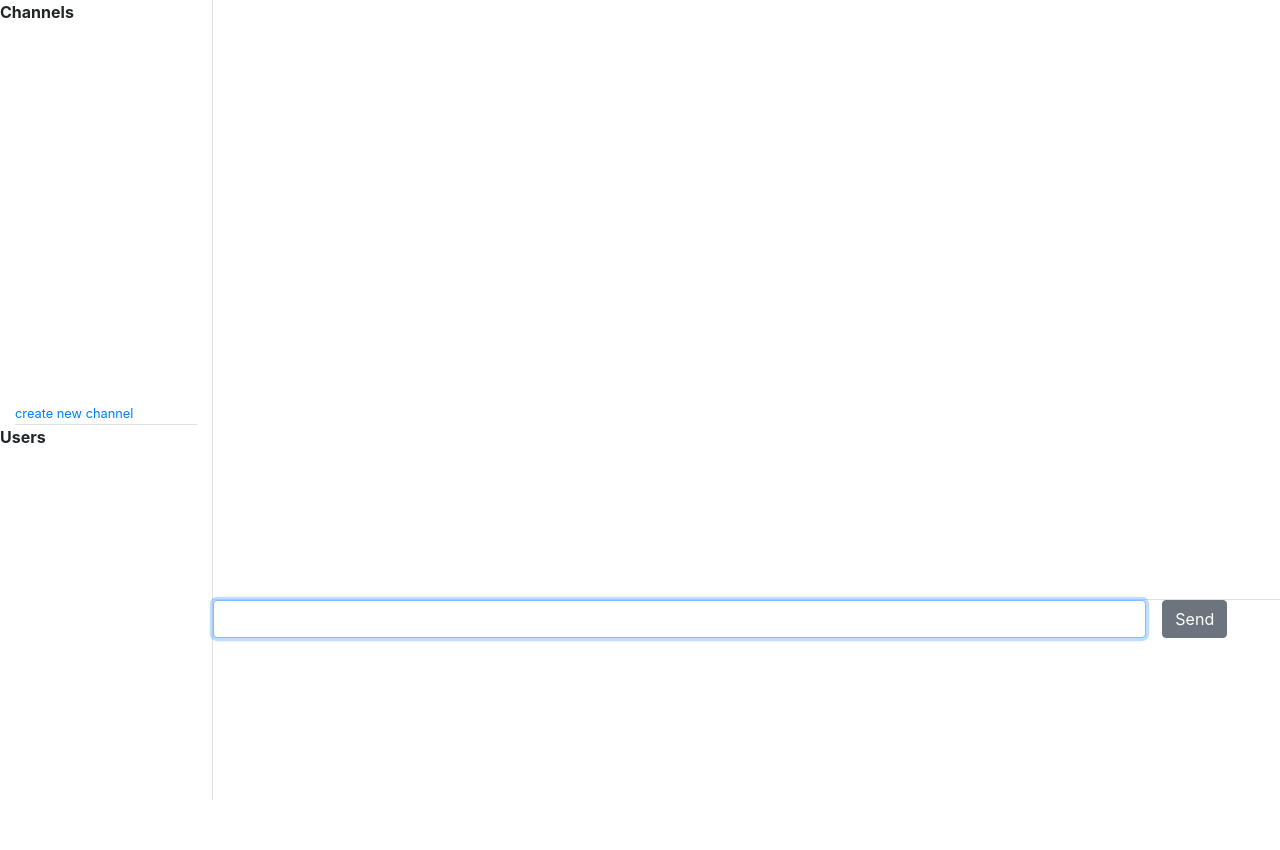
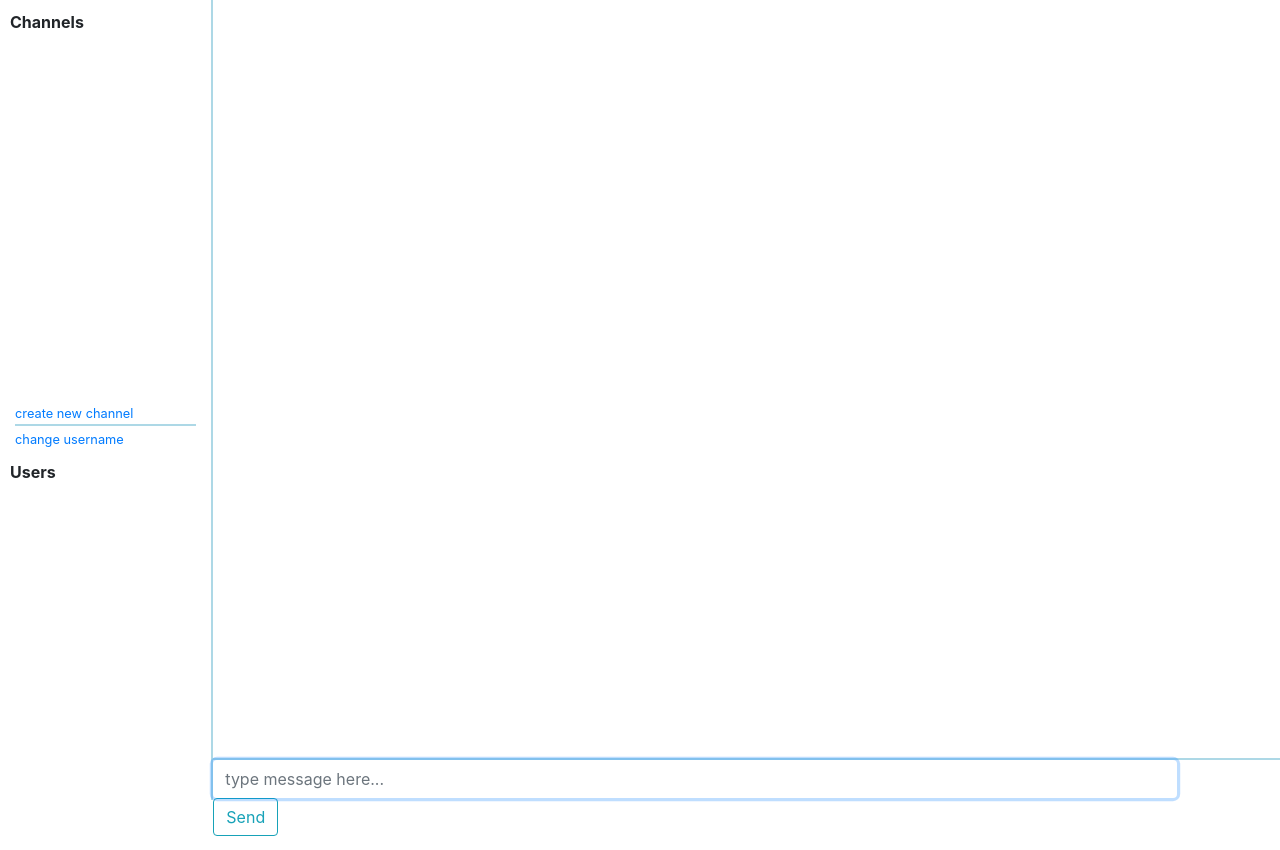
Before and after one commit to dartungar/dartungar-flack, a Flask app: page / in a window 1280 px wide. Before the commit the page ends 800 px from the top, so only its background shows below. Run offline with Flask 2, Linux system fonts and the light colour scheme; the visitor is signed in with stand-in values (Sample User, id 1); some libraries are stand-ins or nearby versions.

Commit message:
logout and few design tweaks, readme

```diff
--- a/application.py
+++ b/application.py
@@ -5,10 +5,8 @@ import random
 from flask import Flask, g, render_template, redirect, request, session, url_for
 from flask_socketio import SocketIO, disconnect, emit, join_room, leave_room
 
-#colors = ['green', 'lime', 'yellow', 'blue', 'navy', 'teal', 'purple', 'orange', 'maroon', 'olive', 'red']
 channels = {}
 users = []
-#current_channel = ''
 
 app = Flask(__name__)
 app.debug = True
@@ -16,8 +14,6 @@ app.debug = True
 app.secret_key = 'secret'
 socketio = SocketIO(app)
 
-# TODO: часть функций, возможно, дублируется в JS и тут. Почитай доки flask-socketio, посмотри, что можно "схлопнуть"
-# например ивент connect можно сюда (или даже нужно)
 
 @app.route("/", methods=['GET', 'POST'])
 def index():
@@ -28,9 +24,6 @@ def index():
 
    return render_template('login.html')
 
-
-# FIXME: после закрытия окна и возвращения в приложение пользователь заново заносится в список!
-# присваивать user_id?
 
 @app.route("/login", methods=['GET', 'POST'])
 def login():
@@ -45,16 +38,19 @@ def login():
       return redirect(url_for('index'))
 
    return render_template('login.html')
-
+# TODO: проверка на доступность юзернейма
+# и редирект на логин с алертом\флешем "экзистс"
 
 # check if user is 'logged in'
 @app.before_request
 def before_req():
    g.user = session.get('username')
 
-
 @socketio.on('connect')
 def connect():
+   username = session['username']
+   if username not in users:
+      users.append(username)
 
    if not channels.get('global'):
       create_channel('global')
@@ -63,13 +59,24 @@ def connect():
    emit('get channel name')
 
 
+@socketio.on('logout')
+def logout():
+   session.pop('username', None)
+   g.pop('user', None)
+   #leave_channel({'channel': session['current_channel']})
+
+
+
 @socketio.on('receive channel name')
 def receive_channel_name(data):
 
    session['current_channel'] = data['channel']
+
+   if data['channel'] not in channels.keys():
+      create_channel_on_event(data)
+
    join_channel(data)
    recreate_lists()
-
 
 
 @socketio.on('new message')
@@ -92,10 +99,8 @@ def new_message(data):
 @socketio.on('new channel')
 def create_channel_on_event(data):
    name = data['channel']
-   new_channel = create_channel(name)
-   if new_channel:
-      recreate_lists()
-
+   create_channel(name)
+   recreate_lists()
 
 
 @socketio.on('join channel')
@@ -111,7 +116,7 @@ def join_channel(data):
       #channels[channel]['users'].append(session['username'])
       join_room(newchannel)
 
-      msg = {'username': 'Server', 'message': f'user {username} joined channel'}
+      msg = message_from_server(f'user {username} joined channel')
       add_msg(newchannel, msg)
 
       recreate_lists()
@@ -124,20 +129,25 @@ def join_channel(data):
 
 @socketio.on('leave channel')
 def leave_channel(data):
+
+   #username = session['username']
    channel = data['channel']
+   #msg = message_from_server(f'user {username} left channel')
+   #add_msg(channel, msg)
    leave_room(channel)
    #channels[session['current_channel']]['users'].pop(session['username'])
-   emit('user left channel', {'username': session['username']}, room=channel)
    print(f'left room {channel}.')
-
 
 
 @socketio.on('disconnect')
 def user_disconnected():
 
-   channel = session['current_channel']
-   leave_channel({'channel': channel})
-   emit('user disconnected', {'channel': channel})
+   channel = session.get('current_channel')
+   # кажется в этом причина "левых" сообщений user left
+   if channel:
+      leave_channel({'channel': channel})
+   if session.get('username'):
+      users.remove(session['username'])
 
 
 def add_msg(channel, message):
@@ -152,16 +162,18 @@ def add_msg(channel, message):
 
 
 def create_channel(name):
+
    if name not in list(channels.keys()):
       channels[name] = {'messages': [], 'users': []}
-      return name
+      return True
+
    else:
-      print('channel already exists')
-      emit('channel already exists')
+      msg = message_from_server(f'channel {name} already exists!')
+      add_msg(session['current_channel'], msg)
+      return False
 
 
 def recreate_lists():
-   # FIXME: выдает ошибку при перезагрузке страницы, мол, нет ключа global
    channel_list = list(channels.keys())
    messages = channels[session['current_channel']]['messages']
    socketio.emit(
@@ -175,6 +187,16 @@ def recreate_lists():
    print(f'initting lists: channels - {channel_list} & messages {len(messages)}')
 
 
+def message_from_server(text):
+   timestamp = datetime.datetime.now().strftime('%H:%M:%S')
+   msg = {
+      'username': 'Server',
+      'timestamp': timestamp,
+      'message': text
+      }
+
+   return msg
+
 if __name__ == "__main__":
    #socketio.run(app, host='0.0.0.0', port=8080, debug=False)
    socketio.run(app)
--- a/static/custom.css
+++ b/static/custom.css
@@ -3,7 +3,8 @@ html, body {
 }
 
 .sidebar {
-    width: 200px;
+    width: 150px;
+    border-right: 2px solid lightblue;
 }
 
 .sidebar-title {
@@ -14,16 +15,33 @@ html, body {
     font-weight: bold;
 }
 
-#channel-list-container, #user-list-container {
+#channel-list-container, #user-list-container, #messages-container {
+    padding: 10px;
     overflow: auto;
 }
 
 #messages, #channels, #users {
     list-style: none;
+    padding: 0px;
+    margin-left: 0px;
+}
+
+#change-username-container {
+    border-top: 2px solid lightblue;
+}
+
+#messages-container {
+    border-bottom: 2px solid lightblue;
+    min-height: 95%;
+}
+
+#message-form-container {
+    min-height: 1.5rem;
 }
 
 #m {
-    width: 90%;
+    border: 0;
+    width: 93%
 }
 
 .timestamp {
--- a/static/scripts.js
+++ b/static/scripts.js
@@ -7,6 +7,7 @@ document.addEventListener('DOMContentLoaded', function () {
     var userList = document.querySelector('#users');
     var sendbtn = document.querySelector('#send');
     var createChannelBtn = document.querySelector('#create-channel');
+    var changeUsernameBtn = document.querySelector('#change-username');
 
     var socket = io.connect('http://'+ document.domain + ':' + location.port);
 
@@ -21,9 +22,16 @@ document.addEventListener('DOMContentLoaded', function () {
 
     var appendMessage =  (list, msg) => {
         const li = document.createElement('li');
-        li.innerHTML = `<span class="timestamp">${msg.timestamp}  </span><span style="color:${msg.color}; font-weight:bold">${msg.username}</span>: ${msg.message}`
+        li.innerHTML = `<span class="timestamp">${msg.timestamp}</span>  <span style="color:${msg.color}; font-weight:bold">${msg.username}</span>: ${msg.message}`
         list.append(li);
-    };
+        // scroll to the bottom TODO
+        scrollMessageContainerToBottom();
+    }
+
+    var scrollMessageContainerToBottom = () => {
+        msgContainer = document.querySelector('#messages-container');
+        msgContainer.scrollTop = msgContainer.scrollHeight;
+    }
 
     //
     var recreateMsgList = messages => {
@@ -31,8 +39,6 @@ document.addEventListener('DOMContentLoaded', function () {
         messages.forEach(msg => {
             appendMessage(msglist, msg)
         });
-        // TODO: список сообщений уползает вниз
-        // может, препендить?
     }
 
 
@@ -117,6 +123,11 @@ document.addEventListener('DOMContentLoaded', function () {
         list.append(li);
     }
 
+    var changeUsername = () => {
+        socket.emit('logout');
+        window.location.replace('/login');
+    }
+
     // emit message to server
     var addNewMessage = function(event) {
         // prevent page reloading
@@ -155,6 +166,8 @@ document.addEventListener('DOMContentLoaded', function () {
 
     createChannelBtn.addEventListener('click', createChannel);
 
+    changeUsernameBtn.addEventListener('click', changeUsername);
+
 
 
     // socket events
@@ -185,45 +198,8 @@ document.addEventListener('DOMContentLoaded', function () {
         recreateUserList(data['users']);
     });
 
-    socket.on('update msglist', messages => {
-        // build message list anew
-        msglist.innerHTML = '';
-        recreateMsgList(messages);
-        // debug: log message
-        //console.log(data.message);
-    });
-
     socket.on('append channel', data => {
         appendChannel(channelList, data['channel']);
     });
 
-    socket.on('channel already exists', () => {
-        const message = {
-            'username': 'Server',
-            'message': `channel already exists!`
-        }
-        appendMessage(msglist, message);
-    });
-
-    // TODO: пофиксить таймстемпы
-    socket.on('user joined channel', data =>{
-        const message = {
-            'username': 'Server',
-            'message': `user ${data['username']} joined channel!`
-        }
-        appendMessage(msglist, message);
-        currentChannel = data['channel'];
-    });
-
-    // FIXME
-    socket.on('user left channel', data => {
-        const message = {
-            'username': 'Server',
-            'message':`user ${data['username']} left channel`
-        }
-        appendMessage(msglist, message);
-    });
-
-
-
 });
--- a/templates/index.html
+++ b/templates/index.html
@@ -1,7 +1,7 @@
 {% extends "layout.html" %}
 
 {% block sidebar %}
-
+<div class="col-2 h-100 sidebar">
     <div class="row h-50">
         <div id="channel-list-container">
             <span class="sidebar-title">Channels</span>
@@ -14,36 +14,47 @@
 
     </div>
 
-<div class="border-bottom">
+    <div>
         <a href="#" id="create-channel"><small>create new channel</small></a>
     </div>
 
-<div class="row h-50">
+    <div id="change-username-container">
+        <a href="#" id="change-username"><small>change username</small></a>
+    </div>
+
+    <div class="row h-50" id="users-container">
+
         <div id="user-list-container">
             <span class="sidebar-title">Users</span>
+
             <br>
             <ul id="users">
 
             </ul>
+
+        </div>
+
     </div>
 
 </div>
 
 {% endblock %}
 
+
 {% block main %}
-
-<div class="row h-75 border-bottom">
+<div class="col">
+    <div class="row" id="messages-container">
         <ul id="messages">
 
         </ul>
     </div>
 
-<div class="row w-100">
+    <div class="row w-100" id="message-form-container">
         <form class="form-inline w-100">
-            <input type="text" class="form-control mr-3" id="m" autofocus>
-            <button type="submit" class="btn btn-secondary" id="send">Send</button>
+                <input type="text" class="form-control col-auto mr-3" id="m" placeholder="type message here..." autofocus>
+                <button type="submit" class="btn btn-outline-info mr-0" id="send">Send</button>
         </form>
+    </div>
 </div>
 
 {% endblock %}
--- a/templates/layout.html
+++ b/templates/layout.html
@@ -23,14 +23,12 @@
     <!-- тут сделай сайдбар с инфой. он будет одинаковым везде; меняться будет контент -->
     <div class="container-fluid h-100">
       <div class="row h-100">
-        <div class="col-2 h-100 border-right sidebar">
+
           {% block sidebar %}
           {% endblock %}
-        </div>
-        <div class="col">
+
           {% block main %}
           {% endblock %}
-        </div>
       </div>
     </div>
 
--- a/templates/login.html
+++ b/templates/login.html
@@ -2,15 +2,15 @@
 
 {% block main %}
 
-
+<div class="col">
     <div class="row h-100 d-flex justify-content-center align-items-center">
         <form action="/login" method="POST">
             <div class="form-group">
-            <input class="form-control" type="text" name="username" placeholder="Username" autofocus>
+                <input class="form-control" type="text" name="username" placeholder="Enter username" autofocus>
             </div>
             <button class="btn btn-secondary" type="submit">Login</button>
         </form>
     </div>
-
+</div>
 
 {% endblock %}
```
Also changed, not shown: README.md, static/favicon.ico (added). Lines whose indentation alone changed are shown as unchanged.
